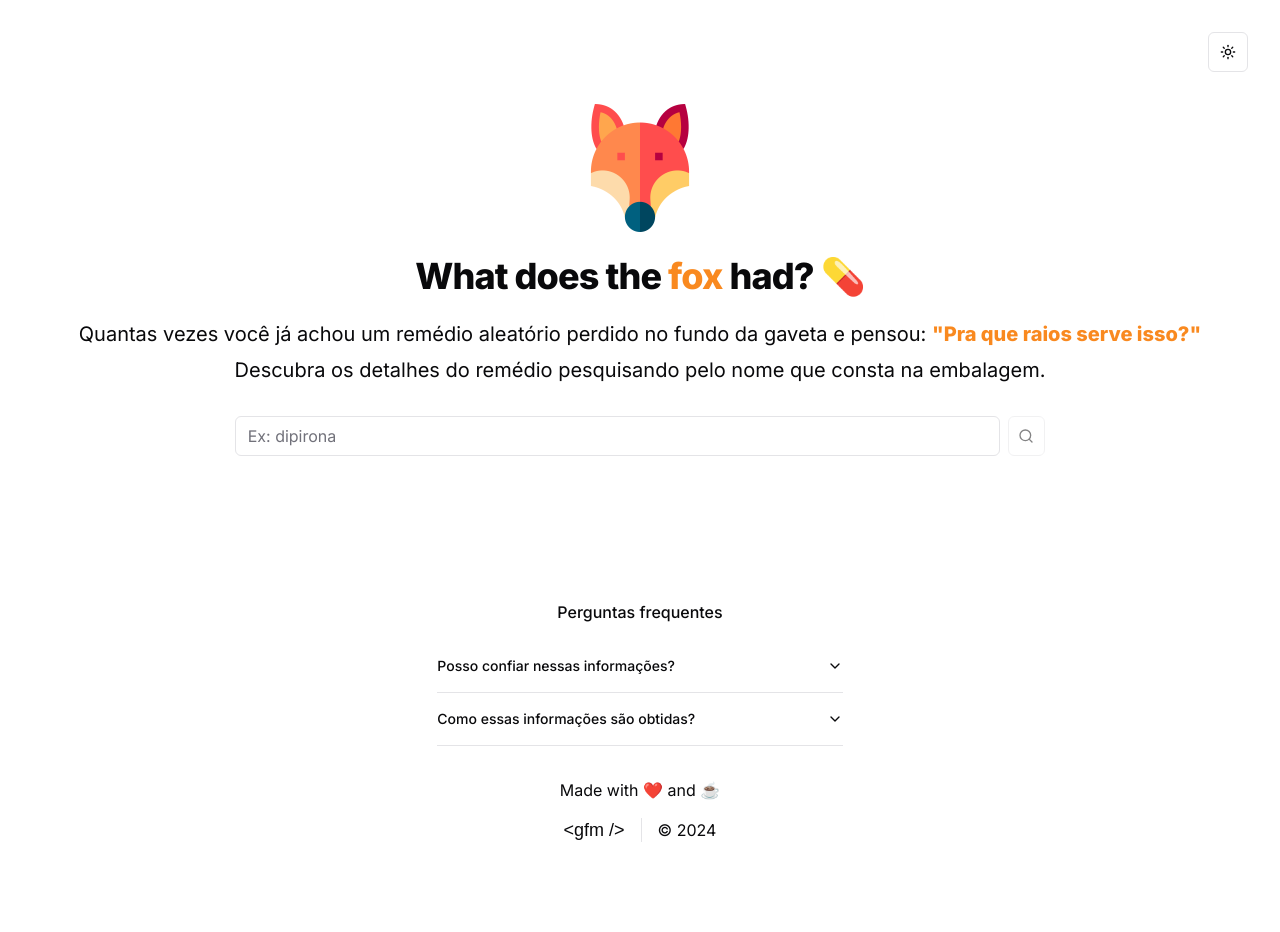
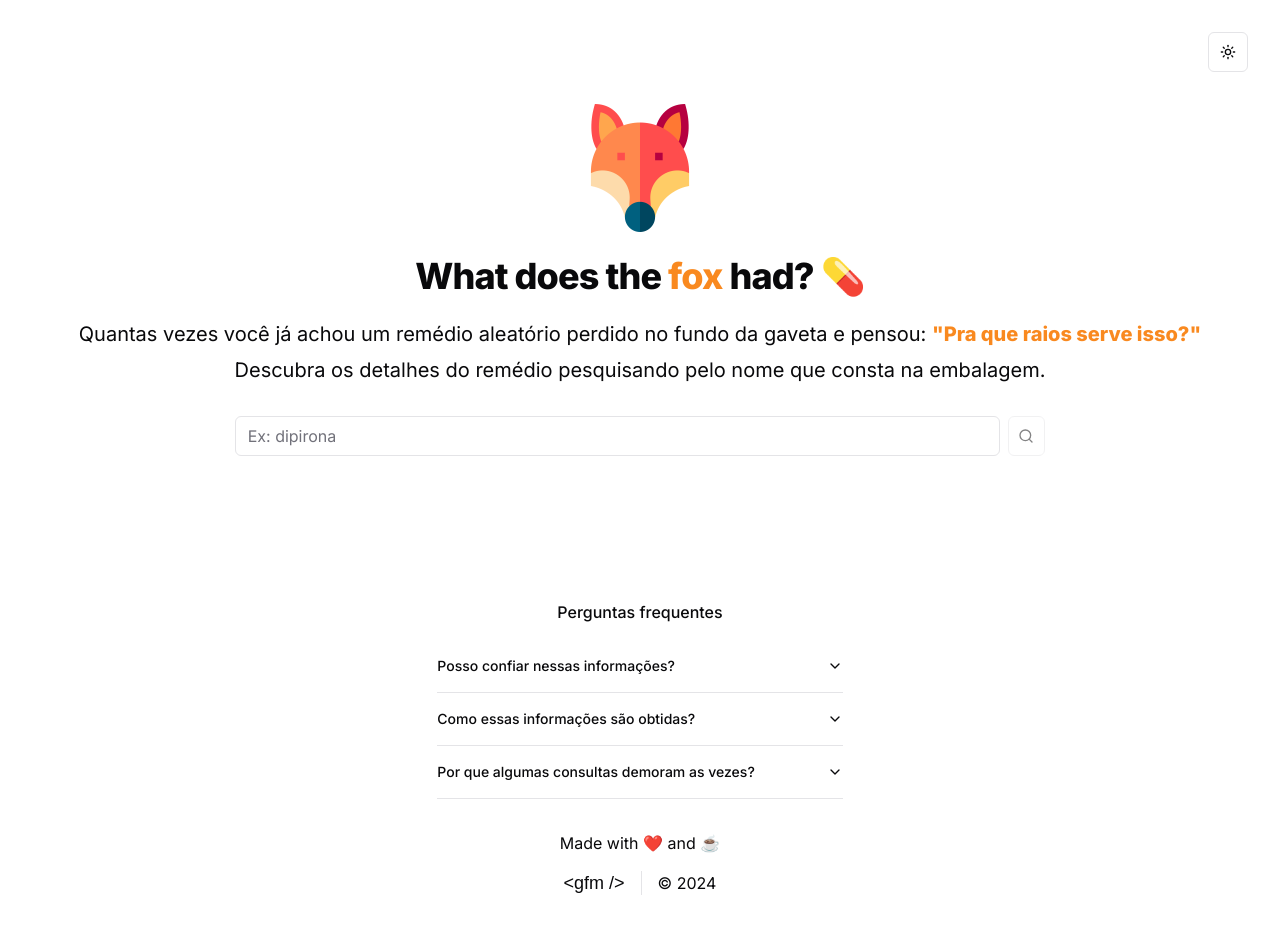
Before and after one commit to thegfmachado/what-does-the-fox-had, a Next.js app: page / in a window 1280 px wide. Shown: the top 932 px of the page. Before the commit the page ends 882 px from the top, so only its background shows below. Built offline with nearby package versions, Linux system fonts and the light colour scheme; a web font is replaced by a local one.

Commit message:
feat(faq): adding one more question

```diff
--- a/src/components/faq.tsx
+++ b/src/components/faq.tsx
@@ -33,8 +33,8 @@ export function FAQ() {
                     target="_blank"
                   >
                     {source.name}
-                    {index < array.length - 1 && ", "}
                   </Link>
+                  {index < array.length - 1 && ", "}
                 </React.Fragment>
               ))}
             </div>
@@ -48,6 +48,15 @@ export function FAQ() {
             </span>
           </AccordionContent>
         </AccordionItem>
+        <AccordionItem value="item-3">
+          <AccordionTrigger className="text-sm">Por que algumas consultas demoram as vezes?</AccordionTrigger>
+          <AccordionContent>
+            <span className="mb-2 text-sm">
+              No presente momento a ANVISA / Governo Brasileiro não disponibiliza alguns dados para serem utilizados por programadores e pesquisadores.
+              Sendo assim, utilizando técnicas de web scraping é realizada a busca desses dados. Por não ser uma API oficial, as consultas ficam instáveis.
+            </span>
+          </AccordionContent>
+        </AccordionItem>
       </Accordion>
     </div>
   )
```
